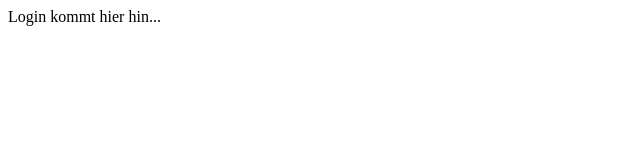
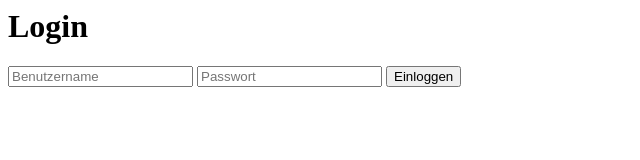
Before and after one commit to techstore2000/Smarttec, a plain HTML site: page index.html in a window 1280 px wide. Shown: the whole page, without its empty margins (0-640 px from the left). Drawn offline with Linux system fonts and the light colour scheme.

Commit message:
Add files via upload

```diff
--- a/index.html
+++ b/index.html
@@ -1 +1,4 @@
-<!DOCTYPE html><html><head><title>Login</title></head><body>Login kommt hier hin...</body></html>
+<h1>Login</h1>
+<input type="text" placeholder="Benutzername" />
+<input type="password" placeholder="Passwort" />
+<button>Einloggen</button>
```
